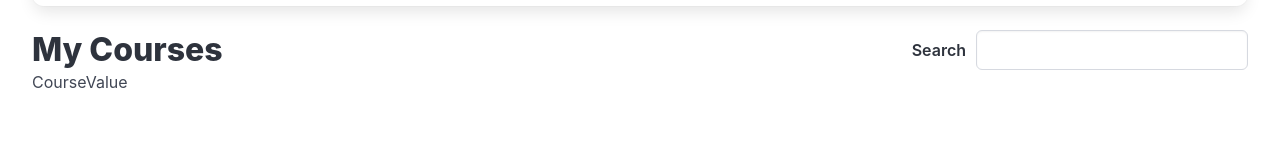
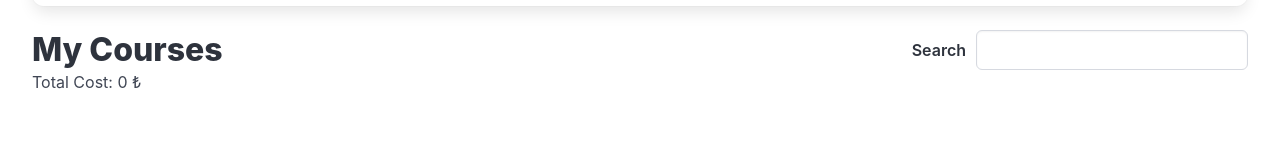
Before and after one commit to furkansylu97/ReduxToolkitProject2, a React (Vite) app in the folder ReduxToolkitProject2/: page / in a window 1280 px wide. Shown: the part 129-289 px from the top of the page. Built offline with nearby package versions, Linux system fonts and the light colour scheme.

Commit message:
Total price filtering process was performed according to the course filter

```diff
--- a/ReduxToolkitProject2/src/components/CourseValue.jsx
+++ b/ReduxToolkitProject2/src/components/CourseValue.jsx
@@ -1,9 +1,23 @@
-import React from 'react'
+import React from "react";
+import { useSelector } from "react-redux";
 
 function CourseValue() {
-  return (
-    <div>CourseValue</div>
-  )
+  const totalCost = useSelector(({ form, courses: { data, searchTerm } }) => {
+    const filteredCourses = data.filter((course) =>
+      course.name.toLowerCase().includes(searchTerm.toLowerCase())
+    );
+
+    let cost = 0;
+
+    for (let course of filteredCourses) {
+      cost += course.cost
+    }
+
+    return cost;
+
+  });
+
+  return <div>Total Cost: {totalCost} ₺</div>;
 }
 
-export default CourseValue
+export default CourseValue;
```
